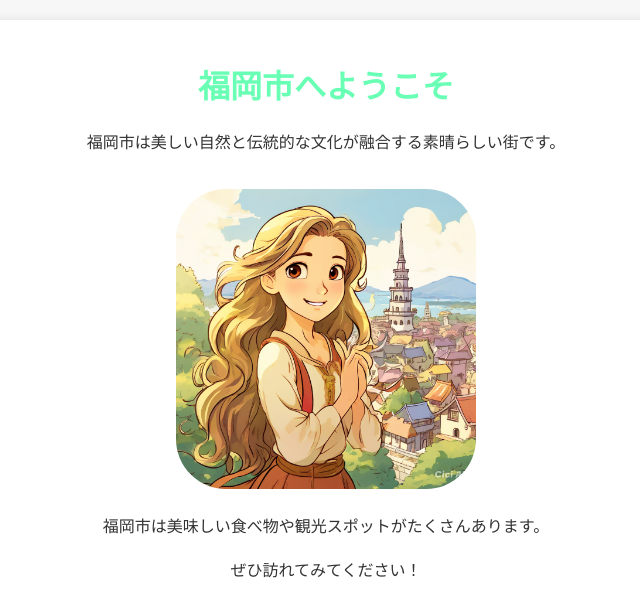
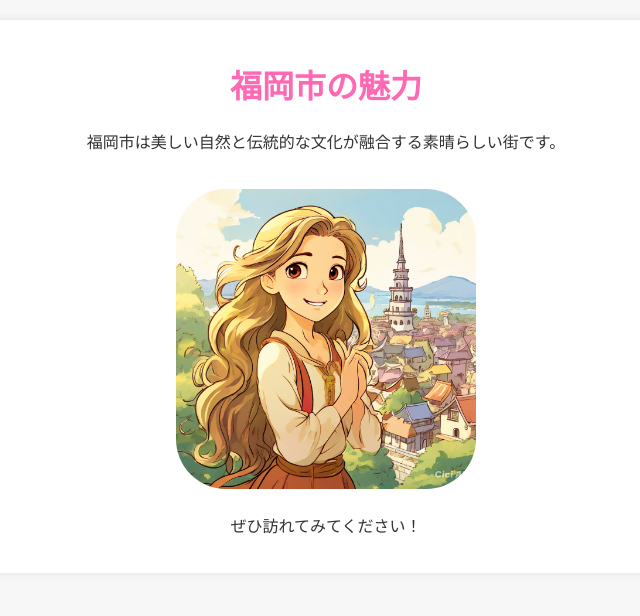
Before and after one commit to aso-yuta/FE2024L0301codespace, a website: page index.html in a window 1280 px wide. Shown: the whole page, without its empty margins (314-954 px from the left). Drawn offline with Linux system fonts and the light colour scheme.

Commit message:
h1タグのエラーを修正

```diff
--- a/css/index.css
+++ b/css/index.css
@@ -6,7 +6,7 @@ body {
 }
 
 h1 {
-    color: rgb(105, 255, 180);
+    color: rgb(255, 105, 180);
 }
 
 .container {
--- a/index.html
+++ b/index.html
@@ -8,10 +8,10 @@
 
 <body>
     <div class="container">
-        <h1 id="title">福岡市へようこそ</h1>
+        <h1 id="title">福岡市の魅力</h1>
         <p>福岡市は美しい自然と伝統的な文化が融合する素晴らしい街です。</p>
         <img src="./img/fukuoka.png" alt="福岡市の魅力" width="300" height="300">
-        <p>福岡市は美味しい食べ物や観光スポットがたくさんあります。</p>
+        <p></p>
         <p>ぜひ訪れてみてください！</p>
     </div>
 </body>
```
